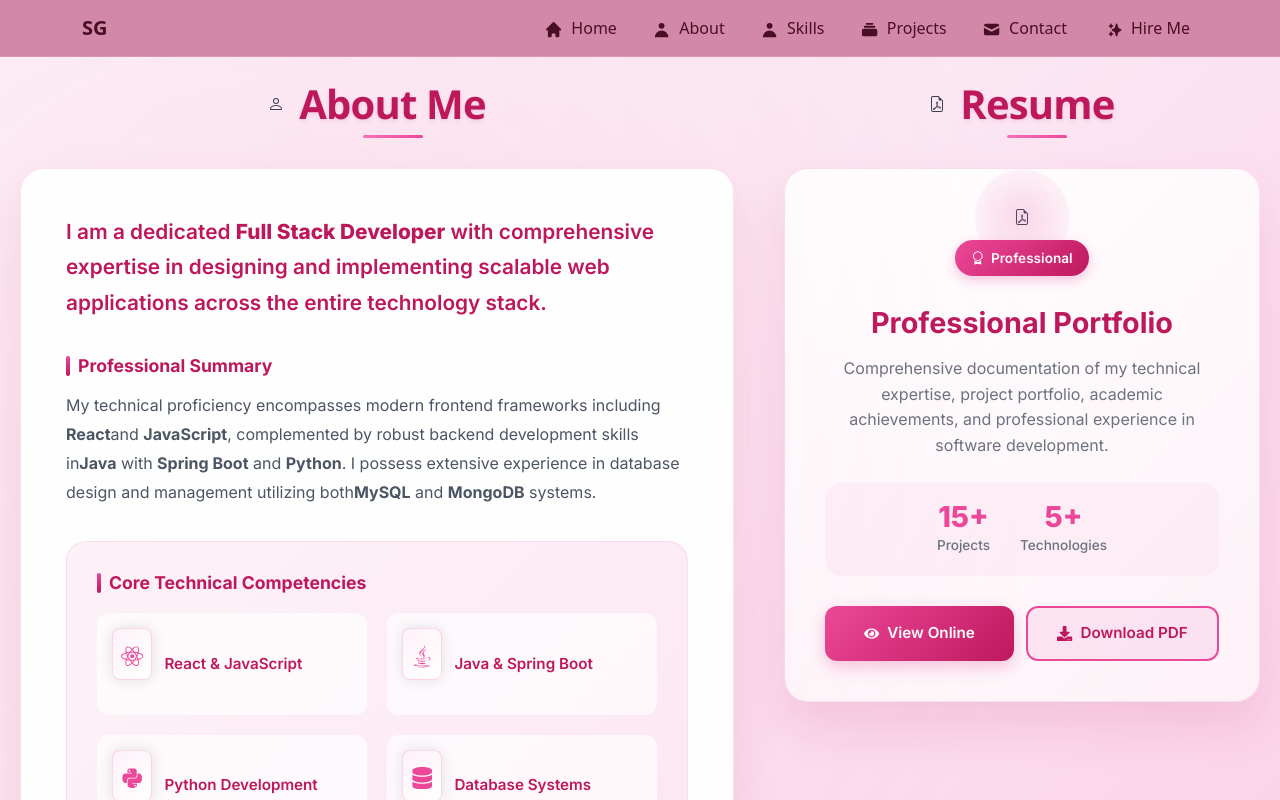
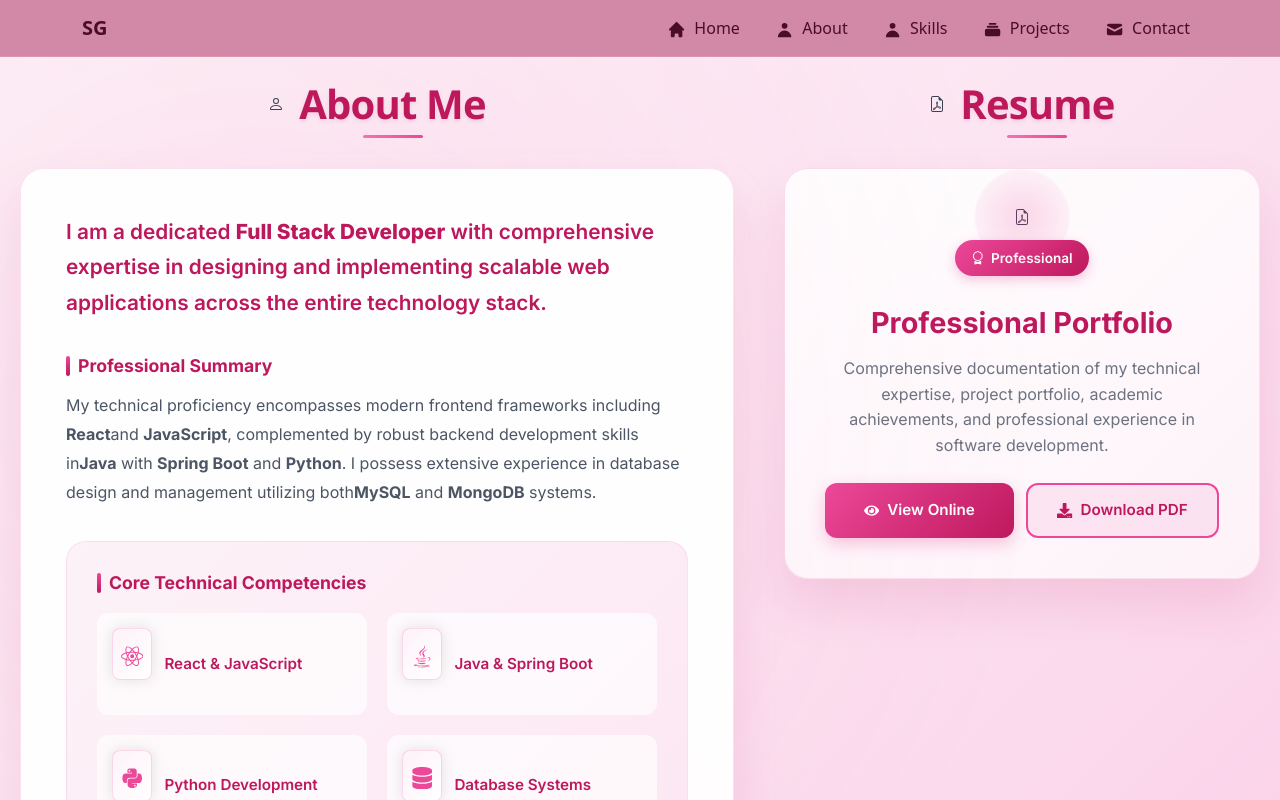
Before and after one commit to GurugubelliSravanthi/my-portfolio-react, a React (Vite) app: page /about in a window 1280 px wide. Built offline with nearby package versions, Linux system fonts and the light colour scheme.

Commit message:
feat: Add resume PDF and update About page to link to it

```diff
--- a/src/components/Header.jsx
+++ b/src/components/Header.jsx
@@ -20,7 +20,6 @@ function Header() {
     const handleScroll = () => {
       setIsScrolled(window.scrollY > 50);
     };
-
     window.addEventListener('scroll', handleScroll);
     return () => window.removeEventListener('scroll', handleScroll);
   }, []);
@@ -50,9 +49,7 @@ function Header() {
       >
         <Container>
           <Navbar.Brand as={Link} to="/" className="brand-logo">
-
             <span className="brand-name">SG</span>
-            {/* <span className="brand-highlight">Gurugubelli</span> */}
           </Navbar.Brand>
 
           <button
@@ -76,13 +73,6 @@ function Header() {
                   <span className="nav-text">{item.name}</span>
                 </Nav.Link>
               ))}
-              <Nav.Link
-                href="#hire-me"
-                className="hire-me-btn"
-              >
-                <HiSparkles className="hire-icon" />
-                <span>Hire Me</span>
-              </Nav.Link>
             </Nav>
           </Navbar.Collapse>
         </Container>
@@ -120,14 +110,6 @@ function Header() {
                 <span>{item.name}</span>
               </Link>
             ))}
-            <a
-              href="#hire-me"
-              className="mobile-hire-btn"
-              onClick={closeMobileMenu}
-            >
-              <HiSparkles />
-              <span>Hire Me</span>
-            </a>
           </div>
         </div>
       </div>
--- a/src/pages/About.jsx
+++ b/src/pages/About.jsx
@@ -16,18 +16,19 @@ import {
 import { HiOutlineLightBulb, HiOutlineSparkles } from 'react-icons/hi';
 import { BsFileEarmarkPdf, BsPerson, BsAward } from 'react-icons/bs';
 import { SiSpringboot, SiMongodb, SiMysql } from 'react-icons/si';
+import SG from '../assets/SG Resume.pdf';
 
 const About = () => {
   const handleViewResume = () => {
-    // Replace with your actual resume URL
-    window.open('/path-to-your-resume.pdf', '_blank');
+    window.open("/SG Resume.pdf", "_blank");
   };
+
 
   const handleDownloadResume = () => {
     // Replace with your actual resume file path
     const link = document.createElement('a');
-    link.href = '/path-to-your-resume.pdf';
-    link.download = 'YourName_Resume.pdf';
+    link.href = '/SG Resume.pdf'; // Path to your resume file
+    link.download = 'Sravanthi_Resume.pdf';
     link.click();
   };
 
@@ -128,17 +129,6 @@ const About = () => {
                   Comprehensive documentation of my technical expertise, project portfolio,
                   academic achievements, and professional experience in software development.
                 </p>
-
-                <div className="resume-stats">
-                  <div className="stat-item">
-                    <span className="stat-number">15+</span>
-                    <span className="stat-label">Projects</span>
-                  </div>
-                  <div className="stat-item">
-                    <span className="stat-number">5+</span>
-                    <span className="stat-label">Technologies</span>
-                  </div>
-                </div>
 
                 <div className="resume-actions">
                   <button
```
Also changed, not shown: 2 other files (tests, documents, lock files or other folders).
